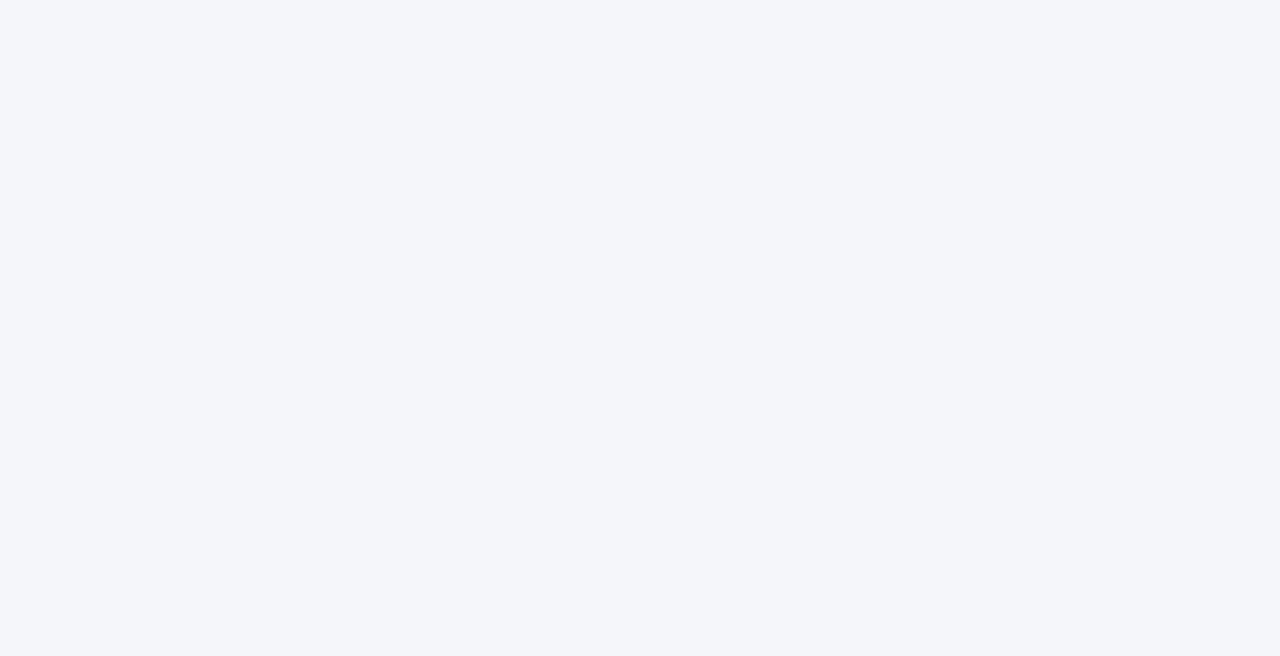
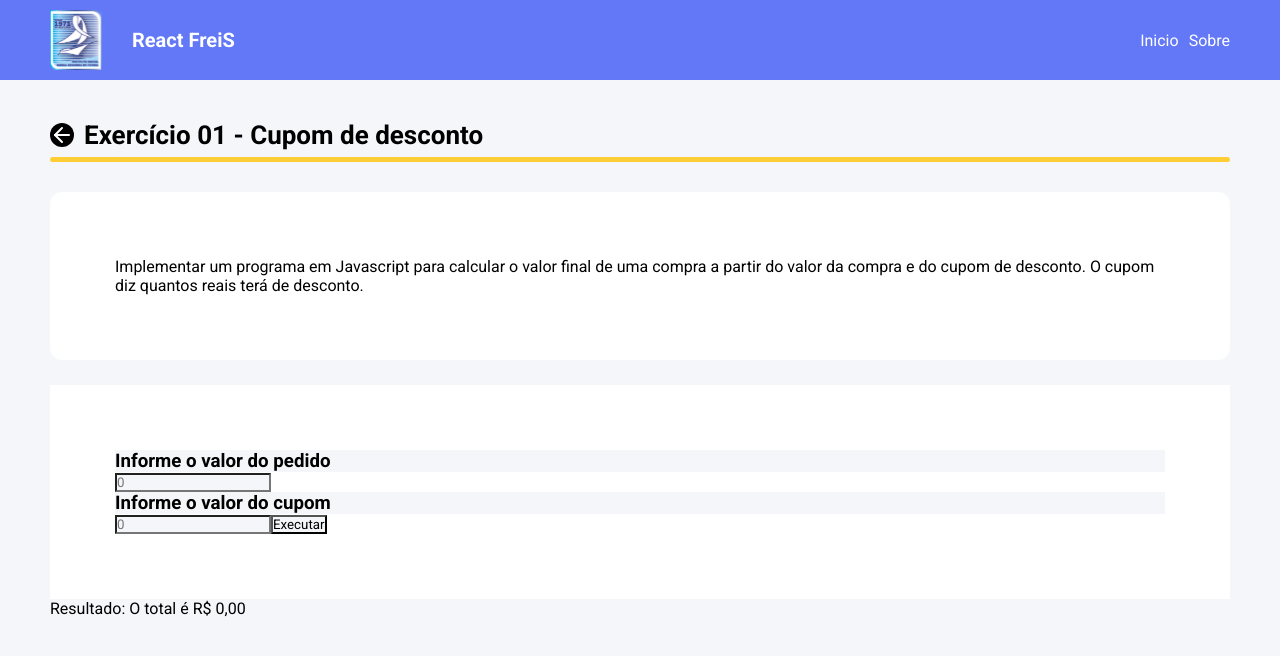
Before and after one commit to frosttlink/ReactFreiS, a React (Create React App) app: page /exec01 in a window 1280 px wide. Before the commit this address had no page. Shown: the top 656 px of the page. Built offline with nearby package versions, Linux system fonts and the light colour scheme.

Commit message:
new page exec commit

```diff
--- a/package.json
+++ b/package.json
@@ -6,6 +6,7 @@
     "@testing-library/jest-dom": "^5.17.0",
     "@testing-library/react": "^13.4.0",
     "@testing-library/user-event": "^13.5.0",
+    "lucide-react": "^0.424.0",
     "react": "^18.3.1",
     "react-dom": "^18.3.1",
     "react-router-dom": "^6.25.1",
--- a/src/index.scss
+++ b/src/index.scss
@@ -7,3 +7,91 @@
   font-family: Roboto;
   background-color: #F5F6FA;
 }
+
+
+.cabecalho {
+  display: flex;
+  justify-content: space-between;
+  align-items: center;
+  height: 80px;
+  background-color: #6278F7;
+  padding: 0px 50px 0px 50px;
+
+  .img-logo {
+    background-color: #6278F7;
+  }
+
+  h1 {
+    color: #fff;
+    font-size: 20px;
+    background-color: #6278F7;
+  }
+
+  .logo-header {
+    background-color: #6278F7;
+
+    display: flex;
+    align-items: center;
+    gap: 30px;
+  }
+
+  .navegacao-header {
+    display: flex;
+    background-color: #6278F7;
+    gap: 10px;
+  }
+
+  .link  {
+    color: #fff;
+    background-color: #6278F7;
+    text-decoration: none;
+    font-weight: 400;
+  }
+
+}
+
+.topo {
+  display: flex;
+  align-items: center;
+
+  .icon {
+    margin-right: 10px;
+    background-color: #000;
+    color: #fff;
+    border-radius: 100%;
+  }
+
+  h1 {
+    font-weight: 700;
+    font-size: 26px;
+  }
+
+}
+
+.line {
+  margin-top: 7px;
+  margin-bottom: 30px;
+  height: 5px;
+  border-radius: 10px;
+  background-color: #FFCE37;
+}
+
+  main {
+    margin: 40px 50px;
+  }
+
+  .container-exec {
+    padding: 65px;
+    background-color: #fff;
+    border-radius: 12px;
+
+    p{
+      background-color: #fff;
+    }
+  }
+
+  .container-execs {
+    margin-top: 25px;
+    padding: 65px;
+    background-color: #fff;
+  }
--- /dev/null
+++ b/src/pages/pgExec01/index.jsx
@@ -0,0 +1,45 @@
+import { ArrowLeft } from "lucide-react"
+import "./index.scss"
+
+import { Link } from "react-router-dom"
+
+export default function Exec01() {
+  return (
+    <div className="pagina-exec01">
+      <header>
+        <div className='cabecalho'>
+          <div className='logo-header'>
+            <img className='img-logo' src="/assets/images/logo.svg" alt="logo_frei" />
+            <h1>React FreiS</h1>
+          </div>
+          <div className='navegacao-header'>
+            <Link to="/" className='link'>Inicio</Link>
+            <Link to="/sobre" className='link'>Sobre</Link>
+          </div>
+        </div>
+      </header>
+      <main>
+        <div className="topo">
+          <ArrowLeft className="icon"/>
+          <h1>Exercício 01 - Cupom de desconto</h1>
+        </div>
+          <div className="line"/>
+        <div className="container-exec">
+          <p>
+            Implementar um programa em Javascript para calcular o valor final de uma compra a partir do valor da compra e do cupom de desconto. O cupom diz quantos reais terá de desconto.
+          </p>
+        </div>
+        <div className="container-execs">
+          <h3>Informe o valor do pedido</h3>
+          <input type="text" placeholder="0"/>
+          <h3>Informe o valor do cupom</h3>
+          <input type="text" placeholder="0"/>
+          <button>Executar</button>
+        </div>
+        <div>
+          Resultado: O total é R$ 0,00
+        </div>
+      </main>
+    </div>
+  )
+}
--- a/src/pages/pgInicio/index.jsx
+++ b/src/pages/pgInicio/index.jsx
@@ -11,19 +11,26 @@ export default function Index() {
             <h1>React FreiS</h1>
           </div>
           <div className='navegacao-header'>
-            <Link to="/" className='inicio'>Inicio</Link>
-            <Link to="/sobre" className='sobre'>Sobre</Link>
+            <Link to="/" className='link'>Inicio</Link>
+            <Link to="/sobre" className='link'>Sobre</Link>
           </div>
         </div>
       </header>
         <h2>Escolha um treino...</h2>
+
+
       <div className='container'>
         <div className="subcontainers">
-          <div className='subcontainer-amarelo'>
-            <img src="/assets/images/amarelo.svg" alt="" />
-            <h3>Cupom de desconto</h3>
-            <p>Exercício 01</p>
-          </div>
+
+          <Link to='/exec01' className='link'>
+            <div className='subcontainer-amarelo'>
+              <img src="/assets/images/amarelo.svg" alt="" />
+              <h3>Cupom de desconto</h3>
+              <p>Exercício 01</p>
+            </div>
+          </Link>
+
+
           <div className='subcontainer-verde'>
             <img src="/assets/images/verde.svg" alt="" />
             <h3>Converter Kg/gramas</h3>
--- a/src/pages/pgInicio/index.scss
+++ b/src/pages/pgInicio/index.scss
@@ -1,54 +1,5 @@
 .pagina-inicial {
 
-  .cabecalho {
-    display: flex;
-    justify-content: space-between;
-    align-items: center;
-    height: 80px;
-    background-color: #6278F7;
-    padding: 0px 50px 0px 50px;
-  }
-
-  .img-logo {
-    background-color: #6278F7;
-  }
-
-  h1 {
-    color: #fff;
-    font-size: 20px;
-  }
-
-  .logo-header {
-    background-color: #6278F7;
-
-    display: flex;
-    align-items: center;
-    gap: 30px;
-  }
-
-  .navegacao-header {
-    display: flex;
-    background-color: #6278F7;
-    gap: 10px;
-  }
-
-  .inicio  {
-    color: #fff;
-    background-color: #6278F7;
-    text-decoration: none;
-    font-weight: 400;
-  }
-
-  .sobre {
-    color: #fff;
-    background-color: #6278F7;
-    text-decoration: none;
-    font-weight: 400;
-  }
-
-  h1 {
-    background-color: #6278F7;
-  }
 
   h2 {
     margin-top: 55px;
@@ -59,9 +10,14 @@
     margin-left: 50px;
     margin-top: 30px;
     display: flex;
-    color: #383131;
     font-size: 14px;
     gap: 30px;
+
+    .link {
+      color: #383131;
+      text-decoration: none;
+    }
+
   }
 
   h3 {
--- a/src/pages/pgSobre/index.jsx
+++ b/src/pages/pgSobre/index.jsx
@@ -1,56 +1,30 @@
-import "./index.scss";
-import { Link } from "react-router-dom";
+import './index.scss';
+import { Link } from 'react-router-dom';
 
 export default function Sobre() {
   return (
     <div className="pagina-sobre">
       <header>
-        <div className="cabecalho">
-          <div className="logo-header">
-            <img
-              className="img-logo"
-              src="/assets/images/logo.svg"
-              alt="logo_frei"
-            />
+      <div className='cabecalho'>
+          <div className='logo-header'>
+            <img className='img-logo' src="/assets/images/logo.svg" alt="logo_frei" />
             <h1>React FreiS</h1>
           </div>
-          <div className="navegacao-header">
-            <Link to="/" className="inicio">
-              Inicio
-            </Link>
-            <Link to="/sobre" className="sobre">
-              Sobre
-            </Link>
+          <div className='navegacao-header'>
+            <Link to="/" className='link'>Inicio</Link>
+            <Link to="/sobre" className='link'>Sobre</Link>
           </div>
         </div>
       </header>
       <div className="conteudo">
         <h2>Sobre</h2>
-        <div className="textos-sobre">
-          <p>
-            Bem-vindo à nossa plataforma de exercícios! Aqui, nosso objetivo é
-            ajudar você a aprimorar suas habilidades em Node.js e lógica de
-            programação de forma prática e envolvente. Acreditamos que a prática
-            constante é essencial para o aprendizado e o aperfeiçoamento em
-            tecnologia. Nossa missão é fornecer um ambiente onde você possa
-            praticar e testar seus conhecimentos em Node.js e lógica de
-            programação, permitindo que você avance no seu próprio ritmo e de
-            acordo com suas necessidades.
-          </p>
-          <div className="sub-text">
-            <p>
-              Seja qual for seu nível de experiência, nossa plataforma é o lugar
-              ideal para você crescer e desenvolver suas habilidades.
-            </p>
-            <p>Estamos ansiosos para ver seu progresso e sucesso!</p>
-            <img
-              className="logo-sobre"
-              src="/assets/images/logo-sobre.svg"
-              alt=""
-            />
-          </div>
+        <div className='textos-sobre'>
+          <p>Bem-vindo à nossa plataforma de exercícios! Aqui, nosso objetivo é ajudar você a aprimorar suas habilidades em Node.js e lógica de programação de forma prática e envolvente. Acreditamos que a prática constante é essencial para o aprendizado e o aperfeiçoamento em tecnologia. Nossa missão é fornecer um ambiente onde você possa praticar e testar seus conhecimentos em Node.js e lógica de programação, permitindo que você avance no seu próprio ritmo e de acordo com suas necessidades. </p>
+
+          <p>Seja qual for seu nível de experiência, nossa plataforma é o lugar ideal para você crescer e desenvolver suas habilidades.</p>
+          <p>Estamos ansiosos para ver seu progresso e sucesso!</p>
         </div>
       </div>
     </div>
-  );
+  )
 }
--- a/src/pages/pgSobre/index.scss
+++ b/src/pages/pgSobre/index.scss
@@ -1,54 +1,4 @@
 .pagina-sobre {
-
-  .cabecalho {
-    display: flex;
-    justify-content: space-between;
-    align-items: center;
-    height: 80px;
-    background-color: #6278F7;
-    padding: 0px 50px 0px 50px;
-  }
-
-  .img-logo {
-    background-color: #6278F7;
-  }
-
-  h1 {
-    color: #fff;
-    font-size: 20px;
-  }
-
-  .logo-header {
-    background-color: #6278F7;
-
-    display: flex;
-    align-items: center;
-    gap: 30px;
-  }
-
-  .navegacao-header {
-    display: flex;
-    background-color: #6278F7;
-    gap: 10px;
-  }
-
-  .inicio  {
-    color: #fff;
-    background-color: #6278F7;
-    text-decoration: none;
-    font-weight: 400;
-  }
-
-  .sobre {
-    color: #fff;
-    background-color: #6278F7;
-    text-decoration: none;
-    font-weight: 400;
-  }
-
-  h1 {
-    background-color: #6278F7;
-  }
 
   h2 {
     margin-top: 55px;
--- a/src/route.jsx
+++ b/src/route.jsx
@@ -1,6 +1,7 @@
-import { BrowserRouter, Routerm, Route, Routes } from "react-router-dom"
+import { BrowserRouter, Route, Routes } from "react-router-dom"
 import Index from './pages/pgInicio';
 import Sobre from "./pages/pgSobre";
+import Exec01 from "./pages/pgExec01";
 
 export default function Navegacao() {
   return (
@@ -8,6 +9,7 @@ export default function Navegacao() {
       <Routes>
         <Route path='/' element={ <Index /> }/>
         <Route path='/sobre' element={ <Sobre /> }/>
+        <Route path="/exec01" element={ <Exec01/> }/>
       </Routes>
     </BrowserRouter>
   )
```
Also changed, not shown: src/pages/pgExec01/index.scss (added), 1 other file (tests, documents, lock files or other folders).
